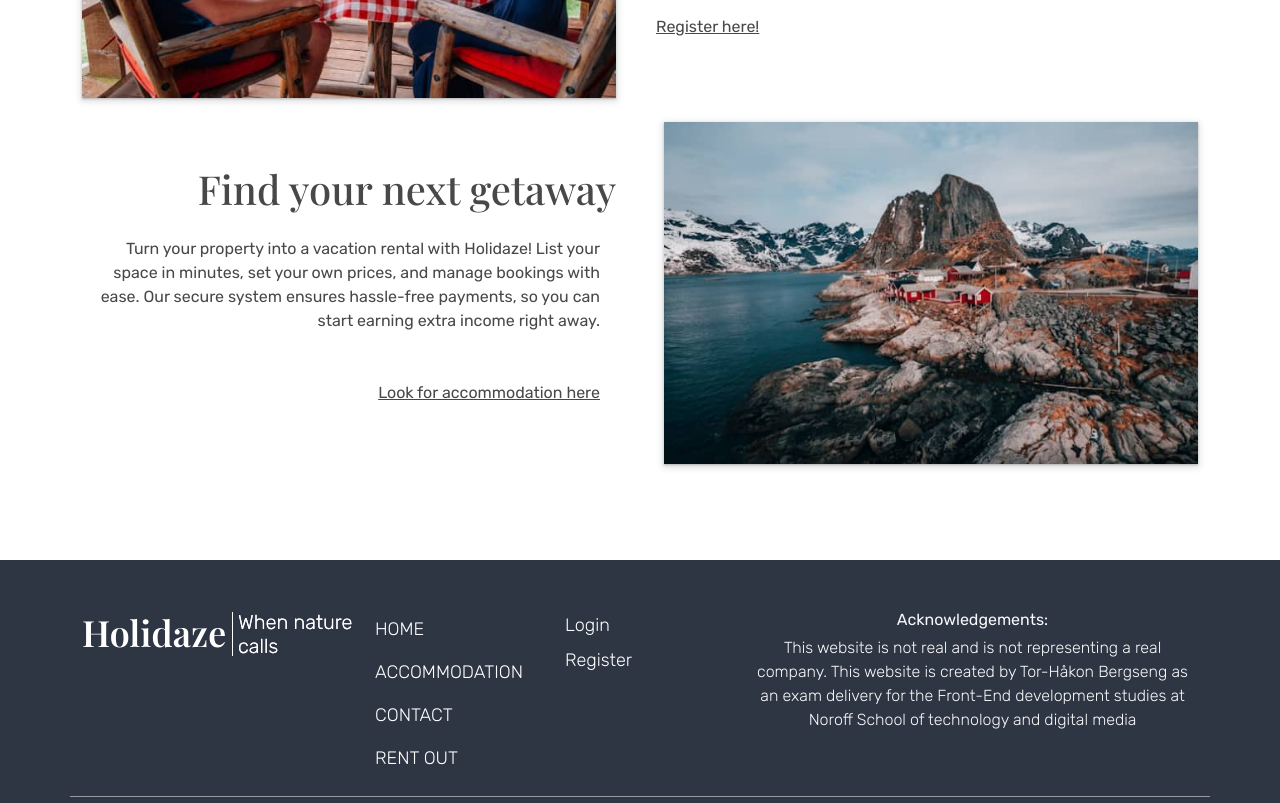
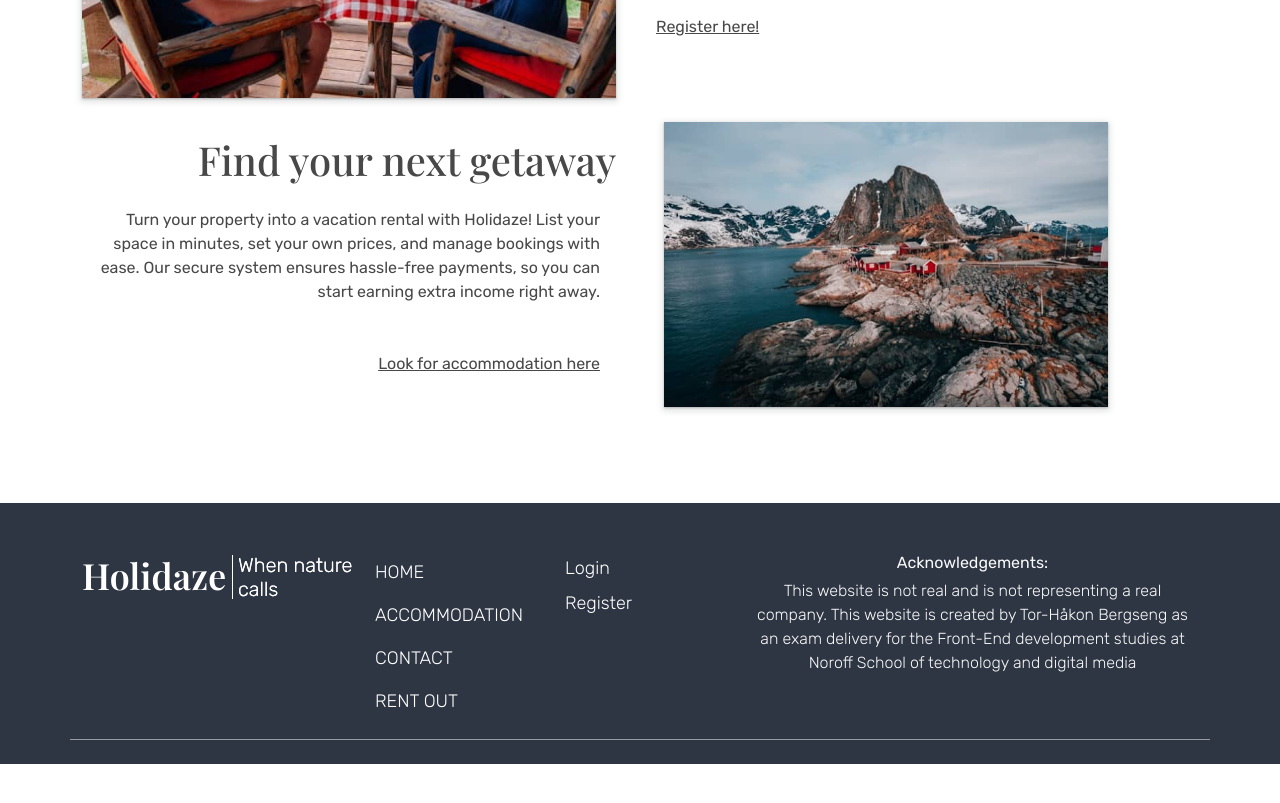
Before and after one commit to teehbee/project-exam-2, a React (Vite) app: page / in a window 1280 px wide. Shown: the part 1460-2263 px from the top of the page. After the commit the page ends 2224 px from the top, so only its background shows below. Built offline with nearby package versions, Linux system fonts and the light colour scheme; no server answers; a web font is replaced by a local one.

Commit message:
add img alt and height to large images on frontpage

```diff
--- a/src/components/frontpageContent/FrontpageTiles.tsx
+++ b/src/components/frontpageContent/FrontpageTiles.tsx
@@ -18,7 +18,11 @@ function FrontpageTiles() {
       </div>
       <div className="row flex-lg-row-reverse gx-lg-5">
         <div className="col-12 col-lg-6">
-          <img className="img-fluid form-box-shadow-no-br" src={frontPageImage2} alt="Landscape in northern Norway" />
+          <picture>
+            <source media="(min-width: 992px)" srcSet={frontPageImage2} width="444" height="285" />
+            <source media="(min-width: 768px)" srcSet={frontPageImage2} width="646" height="414" />
+            <img className="img-fluid form-box-shadow-no-br" src={frontPageImage2} alt="Landscape in northern Norway" width="516" height="330" />
+          </picture>
         </div>
         <div className="col-12 col-lg-6 text-center text-lg-end d-flex flex-column justify-content-center">
           <h3 className="secondary-font fs-1-5rem-to-2-5rem pt-3 pt-lg-0">Find your next getaway</h3>
```
